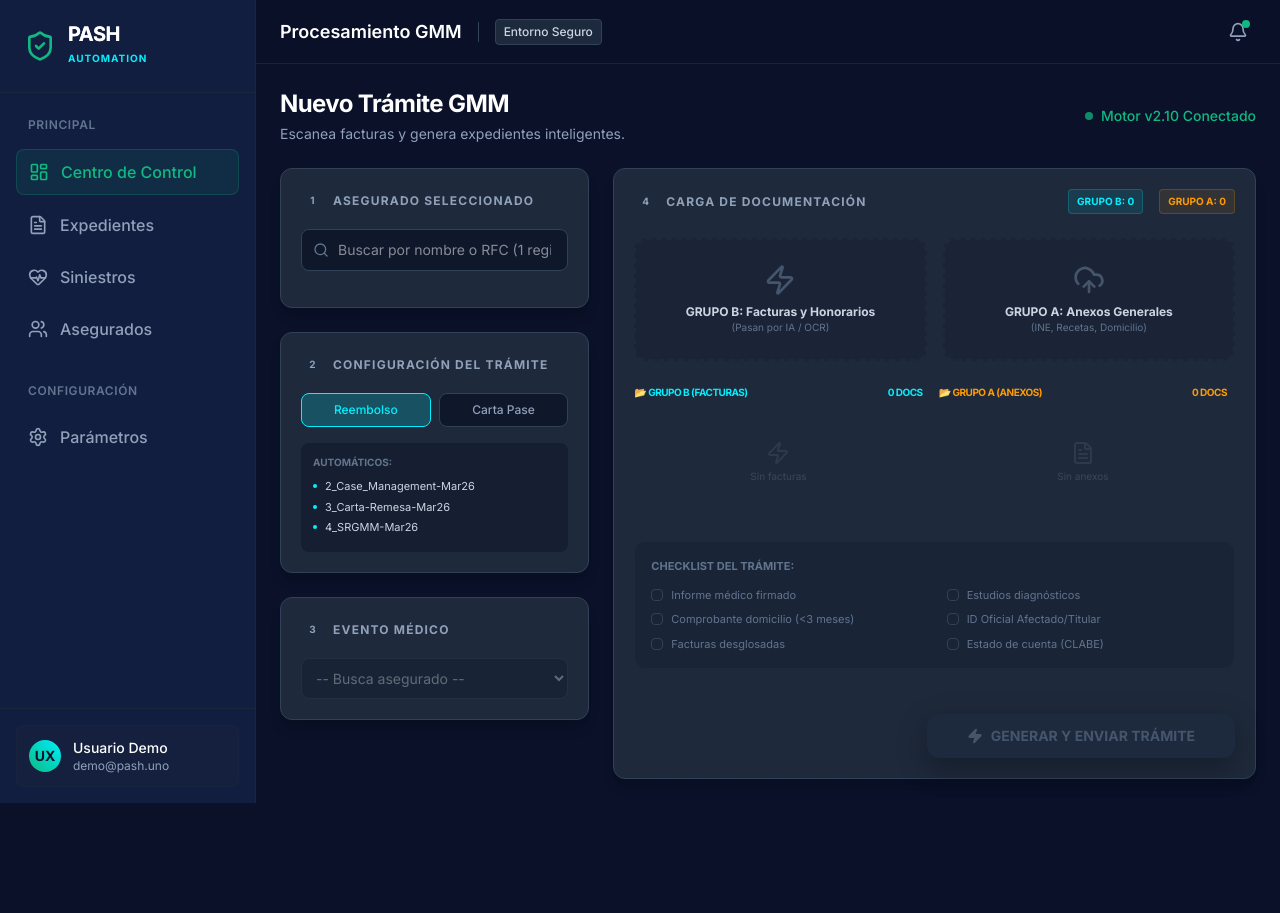
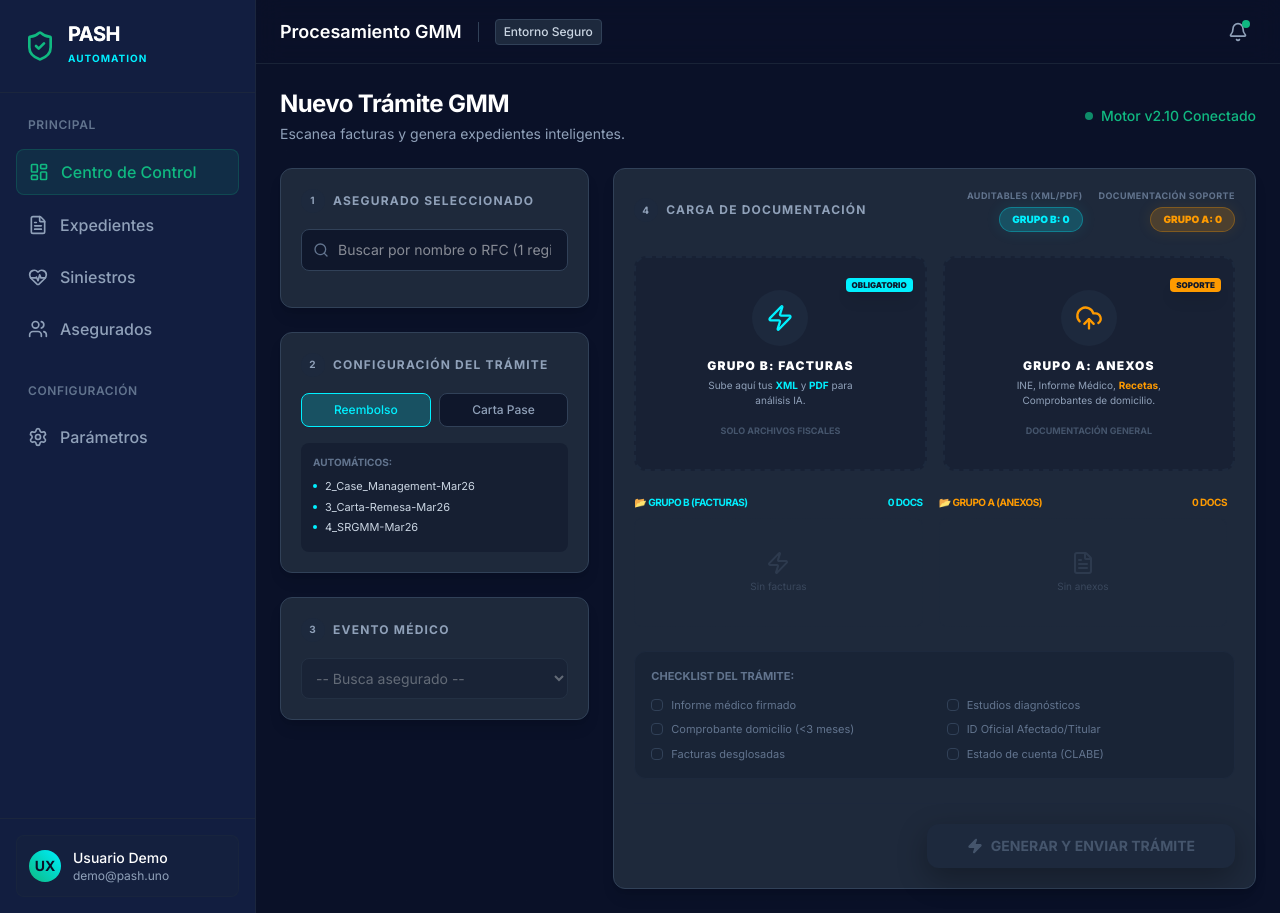
Before and after one commit to pedroadolf/Gastos-medicos, a Next.js app in the folder apps/web/: page /dashboard in a window 1280 px wide. Before the commit the page ends 803 px from the top, so only its background shows below. Built offline with nearby package versions, Linux system fonts and the light colour scheme.

Commit message:
feat(dashboard): improved selection logic and enhanced UX for document groups

```diff
--- a/apps/web/src/app/dashboard/page.tsx
+++ b/apps/web/src/app/dashboard/page.tsx
@@ -366,27 +366,49 @@ export default function DashboardPage() {
                                     (a.empresa || "").toLowerCase().includes(q)
                                 );
 
-                                // Deduplicar por ID (RFC) para que la persona solo salga una vez
-                                const uniqueMatches = matches.filter((v, i, a) => a.findIndex(t => t.id === v.id) === i);
+                                // No deduplicar por RFC para permitir ver múltiples padecimientos de la misma persona
+                                const dropdownMatches = matches;
 
-                                return uniqueMatches.length > 0 ? (
+                                return dropdownMatches.length > 0 ? (
                                     <div className="absolute top-full left-0 right-0 mt-1 bg-slate-800 border border-slate-600 rounded-lg shadow-2xl z-50 max-h-56 overflow-y-auto">
-                                        {uniqueMatches.map((a) => (
+                                        {dropdownMatches.map((a, idx) => {
+                                            const displayName = a.nombre && a.padecimiento ? `${a.nombre} / ${a.padecimiento}` : a.nombre;
+                                            return (
                                                 <button
-                                                key={a.id}
+                                                    key={`${a.id}-${a.padecimiento}-${idx}`}
                                                     type="button"
-                                                className="w-full text-left px-3 py-2.5 hover:bg-slate-700 transition-colors border-b border-slate-700/50 last:border-0"
+                                                    className="w-full text-left px-4 py-3 hover:bg-slate-700/80 transition-all border-b border-slate-700/50 last:border-0 group"
                                                     onMouseDown={() => {
                                                         setSelectedAsegurado(a);
-                                                    setSearchQuery(a.nombre);
+                                                        setSearchQuery(displayName);
                                                         setShowDropdown(false);
+                                                        // Auto-seleccionar siniestro si existe en el registro
+                                                        if (a.siniestroNum) {
+                                                            const sMatch = siniestrosBD.find(s => s.numeroSiniestro === a.siniestroNum);
+                                                            setSelectedSiniestro(sMatch?.id || null);
+                                                        } else {
                                                             setSelectedSiniestro(null);
+                                                        }
                                                     }}
                                                 >
-                                                <p className="text-sm font-semibold text-white truncate">{a.nombre}</p>
-                                                <p className="text-[10px] text-slate-400 font-mono">{a.rfc} · {a.empresa}</p>
+                                                    <div className="flex items-center justify-between">
+                                                        <div className="flex-1 min-w-0">
+                                                            <p className="text-sm font-semibold text-white truncate group-hover:text-fintech-cyan transition-colors">
+                                                                {a.nombre}
+                                                            </p>
+                                                            <p className="text-[11px] text-slate-400 font-medium truncate flex items-center mt-0.5">
+                                                                <span className="text-fintech-cyan/80 mr-1.5">◆</span>
+                                                                {a.padecimiento || "Padecimiento no especificado"}
+                                                            </p>
+                                                        </div>
+                                                        <div className="ml-3 text-right shrink-0">
+                                                            <p className="text-[10px] text-slate-500 font-mono">{a.siniestroNum || "Siniestro Nuevo"}</p>
+                                                            <p className="text-[9px] text-slate-600 uppercase font-bold tracking-tighter">{a.empresa}</p>
+                                                        </div>
+                                                    </div>
                                                 </button>
-                                        ))}
+                                            );
+                                        })}
                                     </div>
                                 ) : (
                                     <div className="absolute top-full left-0 right-0 mt-1 bg-slate-800 border border-slate-600 rounded-lg shadow-2xl z-50 px-3 py-2.5">
@@ -478,8 +500,18 @@ export default function DashboardPage() {
                                 Carga de Documentación
                             </h2>
                             <div className="flex gap-4">
-                                <span className="text-[10px] bg-fintech-cyan/10 text-fintech-cyan border border-fintech-cyan/20 px-2 py-1 rounded font-bold uppercase">Grupo B: {facturasFiles.length}</span>
-                                <span className="text-[10px] bg-amber-500/10 text-amber-500 border border-amber-500/20 px-2 py-1 rounded font-bold uppercase">Grupo A: {anexosFiles.length}</span>
+                                <div className="flex flex-col items-end">
+                                    <span className="text-[9px] text-slate-500 font-bold uppercase tracking-wider mb-1">Auditables (XML/PDF)</span>
+                                    <span className="inline-flex items-center px-3 py-1 rounded-full text-[10px] font-black bg-fintech-cyan/20 text-fintech-cyan border border-fintech-cyan/30 shadow-[0_0_15px_rgba(34,211,238,0.1)]">
+                                        GRUPO B: {facturasFiles.length}
+                                    </span>
+                                </div>
+                                <div className="flex flex-col items-end">
+                                    <span className="text-[9px] text-slate-500 font-bold uppercase tracking-wider mb-1">Documentación Soporte</span>
+                                    <span className="inline-flex items-center px-3 py-1 rounded-full text-[10px] font-black bg-amber-500/20 text-amber-500 border border-amber-500/30 shadow-[0_0_15px_rgba(245,158,11,0.1)]">
+                                        GRUPO A: {anexosFiles.length}
+                                    </span>
+                                </div>
                             </div>
                         </div>
 
@@ -487,22 +519,34 @@ export default function DashboardPage() {
                         <div className="grid grid-cols-1 md:grid-cols-2 gap-4 mb-6">
                             <div
                                 {...dropzoneFacturas.getRootProps()}
-                                className={`border-2 border-dashed rounded-xl flex flex-col items-center justify-center p-6 transition-all cursor-pointer ${dropzoneFacturas.isDragActive ? "border-fintech-cyan bg-fintech-cyan/5" : "border-slate-800 hover:border-fintech-cyan bg-slate-900/20"}`}
+                                className={`group relative border-2 border-dashed rounded-xl flex flex-col items-center justify-center p-8 transition-all cursor-pointer ${dropzoneFacturas.isDragActive ? "border-fintech-cyan bg-fintech-cyan/10 scale-[1.02]" : "border-slate-800 bg-slate-900/40 hover:border-fintech-cyan/50 hover:bg-slate-900/60"}`}
                             >
+                                <div className="absolute top-3 right-3">
+                                    <span className="bg-fintech-cyan text-slate-900 text-[8px] font-black px-1.5 py-0.5 rounded shadow-lg uppercase">Obligatorio</span>
+                                </div>
                                 <input {...dropzoneFacturas.getInputProps()} />
-                                <Zap className={`w-8 h-8 mb-2 ${dropzoneFacturas.isDragActive ? "text-fintech-cyan" : "text-slate-600"}`} />
-                                <p className="text-xs text-slate-300 font-bold text-center">GRUPO B: Facturas y Honorarios</p>
-                                <p className="text-[10px] text-slate-500 text-center">(Pasan por IA / OCR)</p>
+                                <div className={`w-14 h-14 rounded-full flex items-center justify-center mb-3 transition-colors ${dropzoneFacturas.isDragActive ? "bg-fintech-cyan text-slate-900" : "bg-slate-800 text-fintech-cyan"}`}>
+                                    <Zap className="w-7 h-7" />
+                                </div>
+                                <p className="text-xs font-black text-white text-center uppercase tracking-widest mb-1">GRUPO B: Facturas</p>
+                                <p className="text-[10px] text-slate-400 text-center max-w-[180px]">Sube aquí tus <span className="text-fintech-cyan font-bold">XML</span> y <span className="text-fintech-cyan font-bold">PDF</span> para análisis IA.</p>
+                                <p className="mt-4 text-[9px] text-slate-600 font-bold uppercase">Solo archivos fiscales</p>
                             </div>
 
                             <div
                                 {...dropzoneAnexos.getRootProps()}
-                                className={`border-2 border-dashed rounded-xl flex flex-col items-center justify-center p-6 transition-all cursor-pointer ${dropzoneAnexos.isDragActive ? "border-amber-500 bg-amber-500/5" : "border-slate-800 hover:border-amber-500 bg-slate-900/20"}`}
+                                className={`group relative border-2 border-dashed rounded-xl flex flex-col items-center justify-center p-8 transition-all cursor-pointer ${dropzoneAnexos.isDragActive ? "border-amber-500 bg-amber-500/10 scale-[1.02]" : "border-slate-800 bg-slate-900/40 hover:border-amber-500/50 hover:bg-slate-900/60"}`}
                             >
+                                <div className="absolute top-3 right-3">
+                                    <span className="bg-amber-500 text-slate-900 text-[8px] font-black px-1.5 py-0.5 rounded shadow-lg uppercase">Soporte</span>
+                                </div>
                                 <input {...dropzoneAnexos.getInputProps()} />
-                                <UploadCloud className={`w-8 h-8 mb-2 ${dropzoneAnexos.isDragActive ? "text-amber-500" : "text-slate-600"}`} />
-                                <p className="text-xs text-slate-300 font-bold text-center">GRUPO A: Anexos Generales</p>
-                                <p className="text-[10px] text-slate-500 text-center">(INE, Recetas, Domicilio)</p>
+                                <div className={`w-14 h-14 rounded-full flex items-center justify-center mb-3 transition-colors ${dropzoneAnexos.isDragActive ? "bg-amber-500 text-slate-900" : "bg-slate-800 text-amber-500"}`}>
+                                    <UploadCloud className="w-7 h-7" />
+                                </div>
+                                <p className="text-xs font-black text-white text-center uppercase tracking-widest mb-1">GRUPO A: Anexos</p>
+                                <p className="text-[10px] text-slate-400 text-center max-w-[180px]">INE, Informe Médico, <span className="text-amber-500 font-bold">Recetas</span>, Comprobantes de domicilio.</p>
+                                <p className="mt-4 text-[9px] text-slate-600 font-bold uppercase">Documentación General</p>
                             </div>
                         </div>
 
```
Lines whose indentation alone changed are shown as unchanged.
